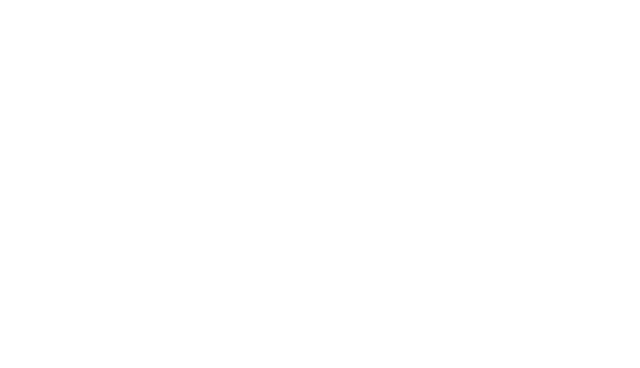
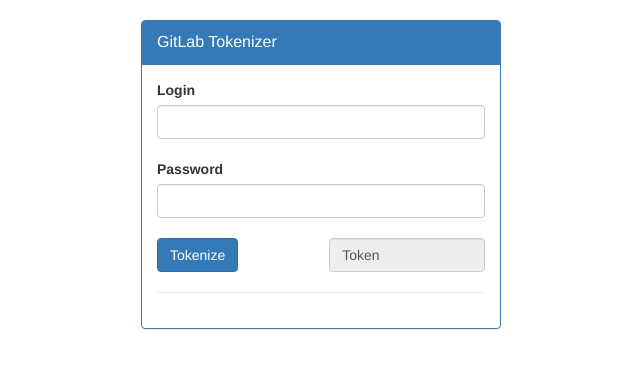
Before and after one commit to dhruvin2910/gitlab-tokenizer, a plain HTML site: page gui/index.html in a window 1280 px wide. Shown: the whole page, without its empty margins (319-959 px from the left). Drawn offline with nearby package versions, Linux system fonts and the light colour scheme.

Commit message:
Create GitLab Tokenizer

```diff
--- a/gui/index.html
+++ b/gui/index.html
@@ -15,6 +15,92 @@
 
 </head>
 <body>
+<br>
+
+<div class="container">
+  <div class="row">
+    <div class="col-sm-6 col-sm-push-3 col-md-4 col-md-push-4">
+
+      <div class="panel panel-primary">
+
+        <!-- heading-->
+        <div class="panel-heading">
+          <div class="panel-title">
+            GitLab Tokenizer
+          </div>
+        </div>
+
+        <!-- body-->
+        <div class="panel-body">
+
+
+          <!-- login-->
+          <label for="login">Login</label>
+          <input type="text" id="login" class="form-control">
+          <br>
+
+          <!-- password-->
+          <label for="password">Password</label>
+          <input type="password" id="password" class="form-control">
+          <br>
+
+          <div class="row">
+
+            <!-- tokenize-->
+            <div class="col-sm-4 text-left">
+              <input type="submit" id="submit" value="Tokenize" class="btn btn-primary" onclick="tokenize()">
+            </div>
+
+            <!-- token-->
+            <div class="col-sm-8 text-right">
+              <input type="text" id="token" class="form-control" style="width: 20ch; display: inline;" readonly
+                     value="Token"
+                     title="Token">
+            </div>
+
+          </div>
+
+          <hr>
+
+          <!-- error-->
+          <div id="error" class="alert alert-danger" hidden></div>
+
+        </div>
+
+      </div>
+
+    </div>
+  </div>
+</div>
+
+<script>
+  var login = $('#login'),
+    password = $('#password'),
+    submit = $('#submit'),
+    token = $('#token'),
+    error = $('#error');
+
+  function tokenize() {
+    $.post('http://gitlab.com/api/v3/session?login=' + login.val() + '&password=' + password.val())
+
+      .done(function (data) {
+        token.val(data['private_token']);
+      })
+
+      .error(function (request) {
+        error.val(JSON.parse(request.responseText)['message']).attr('hidden', false);
+      })
+
+      .always(function () {
+        submit.val('Tokenize');
+        submit.attr('disabled', false);
+      });
+
+    submit.val('Loading...').attr('disabled', true);
+    error.val('').attr('hidden', true);
+  }
+
+</script>
 
 </body>
 </html>
```
